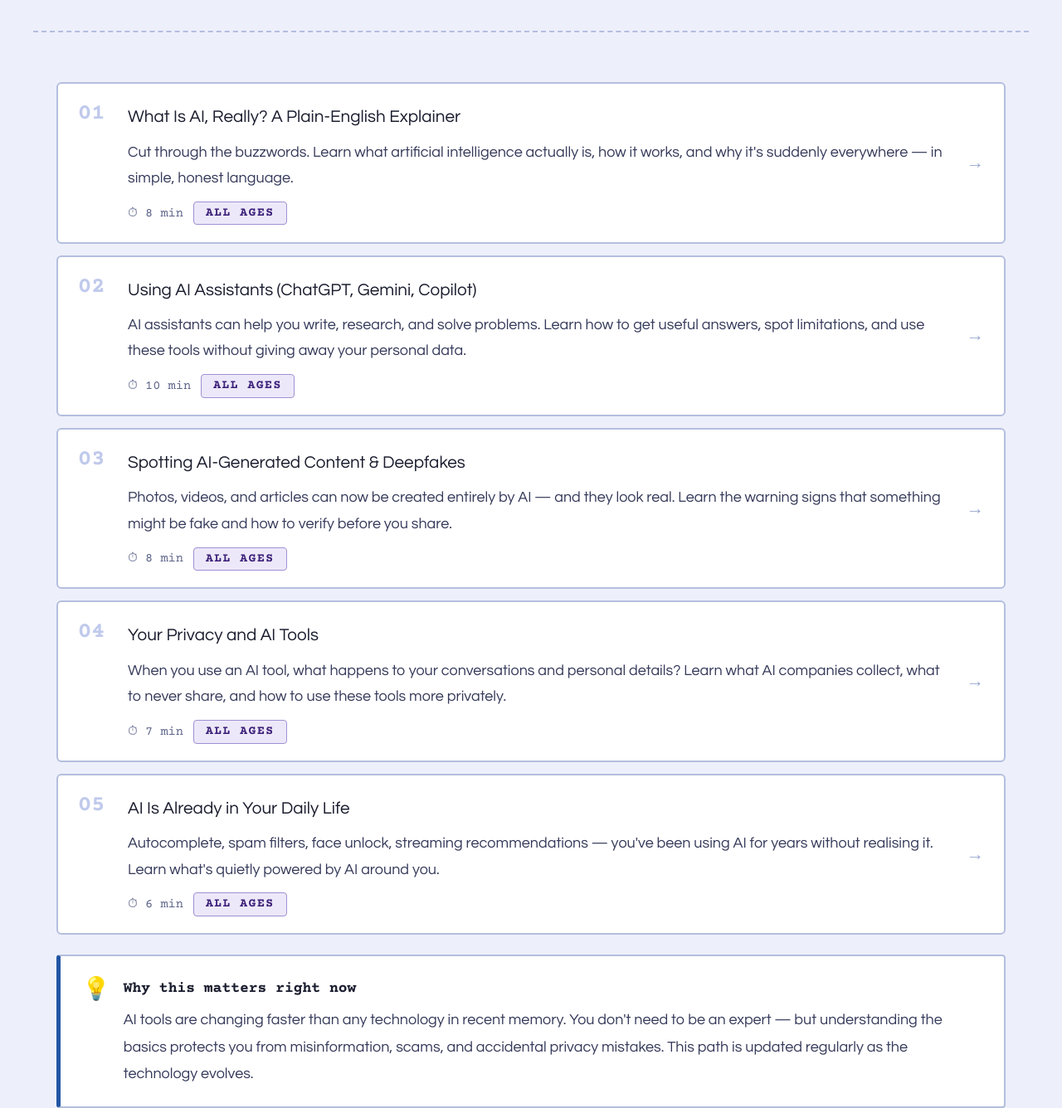
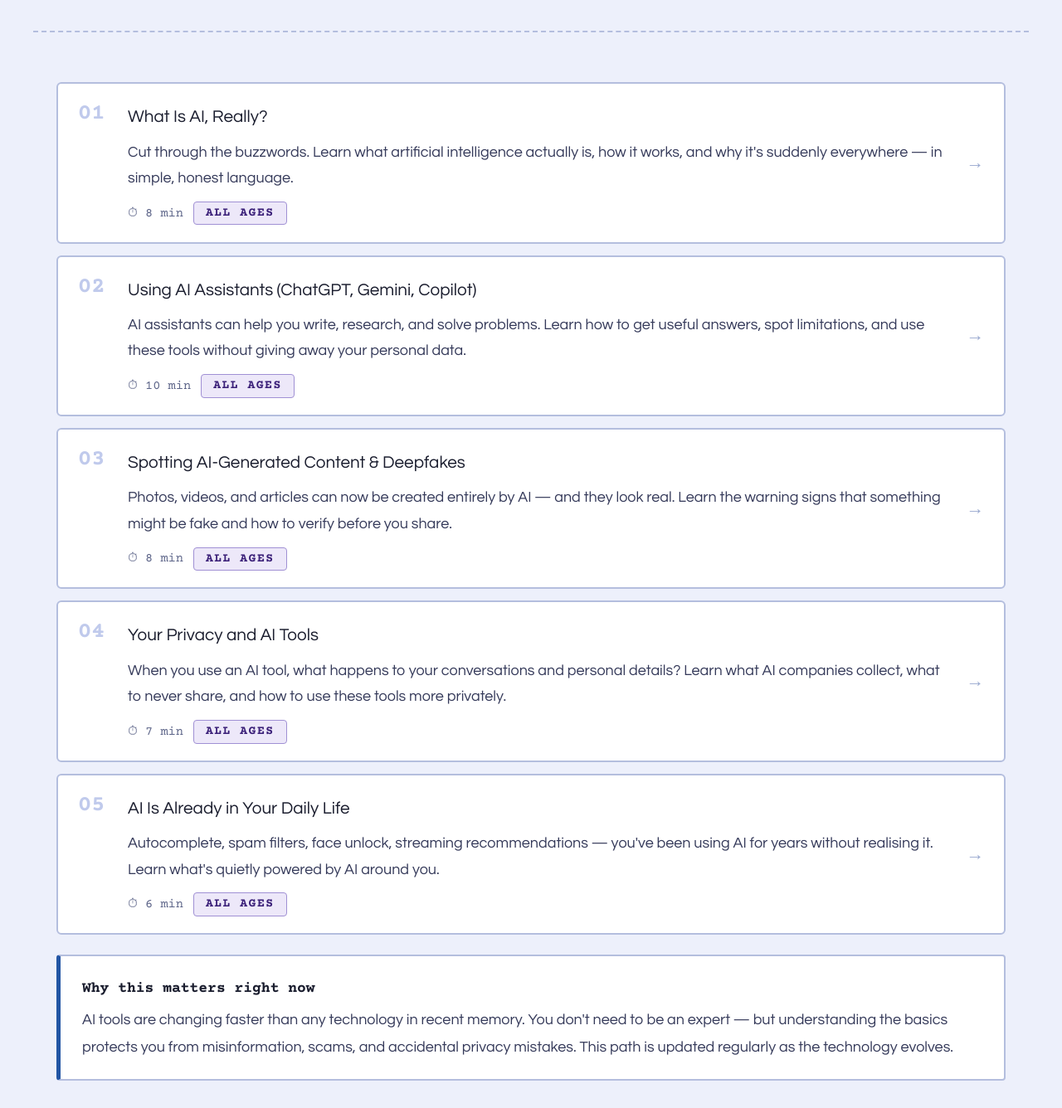
Before and after one commit to mathangikurup/techmadesimple, a plain HTML site: page path-ai.html in a window 1280 px wide. Shown: the part 836-2172 px from the top of the page at 83% size. Drawn offline with nearby package versions, Linux system fonts and the light colour scheme.

Commit message:
Update path-ai.html

```diff
--- a/path-ai.html
+++ b/path-ai.html
@@ -82,7 +82,7 @@
     <div class="lesson-card" onclick="openLesson(0)">
       <div class="lesson-number">01</div>
       <div class="lesson-body">
-        <h3>What Is AI, Really? A Plain-English Explainer</h3>
+        <h3>What Is AI, Really? </h3>
         <p>Cut through the buzzwords. Learn what artificial intelligence actually is, how it works, and why it's suddenly everywhere — in simple, honest language.</p>
         <div class="lesson-meta">
           <span>⏱ 8 min</span>
@@ -147,7 +147,6 @@
   </div>
 
   <div class="tip">
-    <div class="icon">💡</div>
     <div>
       <h4>Why this matters right now</h4>
       <p>AI tools are changing faster than any technology in recent memory. You don't need to be an expert — but understanding the basics protects you from misinformation, scams, and accidental privacy mistakes. This path is updated regularly as the technology evolves.</p>
```
